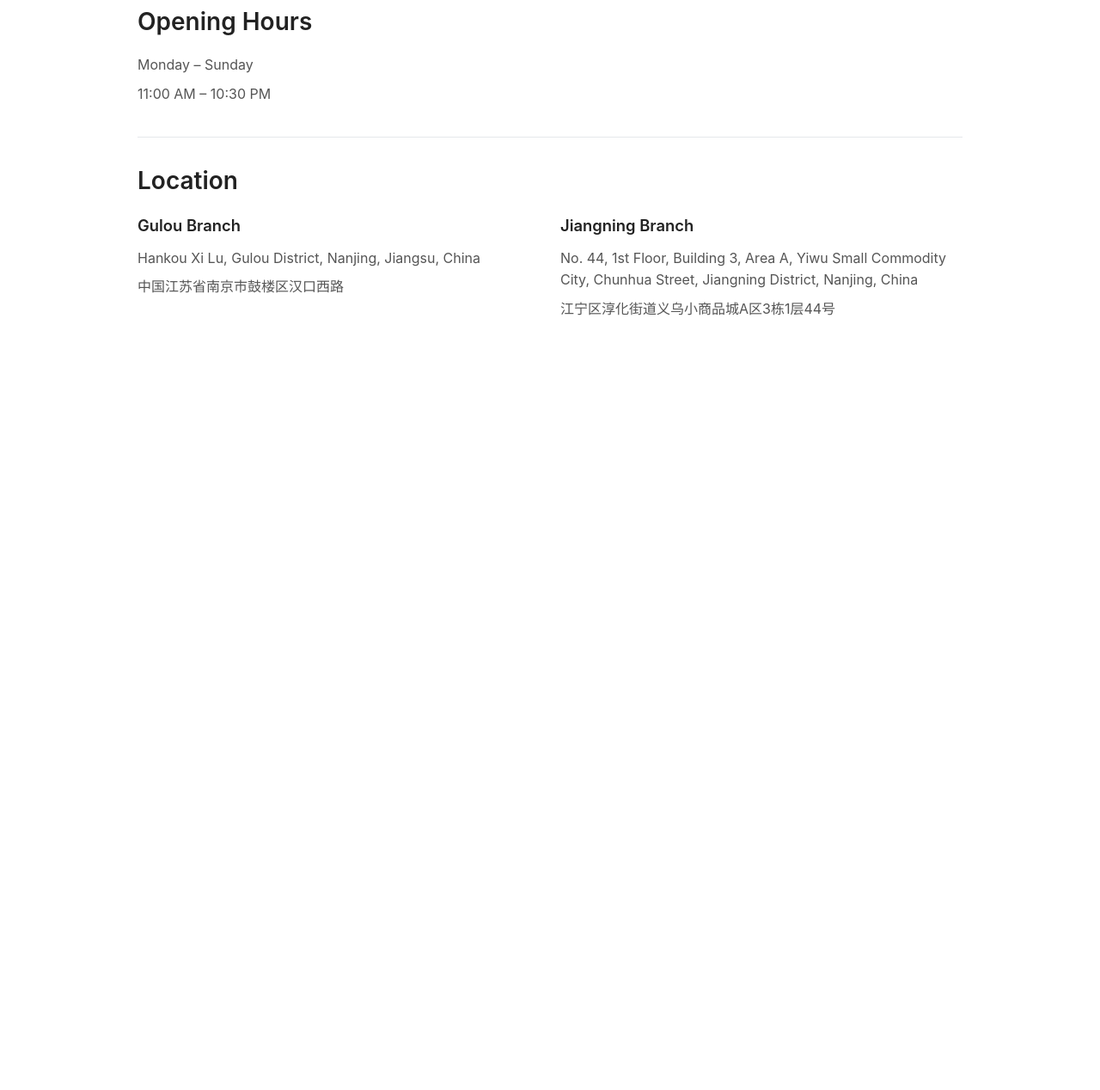
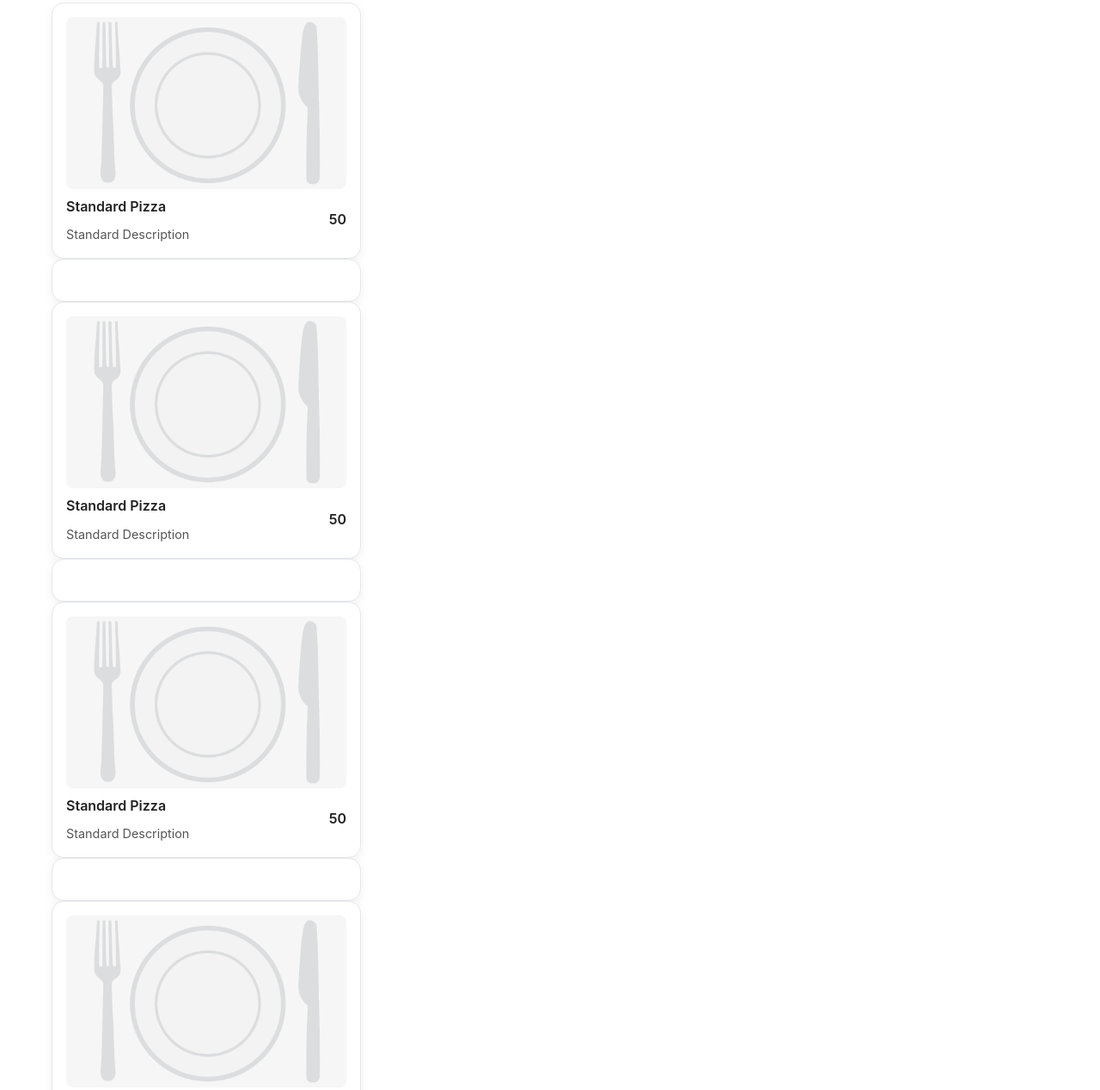
Before and after one commit to xjken/TOP-RestaurantPage, a website built with webpack: page src/template.html in a window 1280 px wide. Shown: the part 705-1973 px from the top of the page at 86% size. Before the commit the page ends 1146 px from the top, so only its background shows below. Built offline with nearby package versions, Linux system fonts and the light colour scheme.

Commit message:
created template for menu page

```diff
--- a/src/style.css
+++ b/src/style.css
@@ -142,3 +142,65 @@
         grid-template-columns: 1fr;
     }
 }
+
+#content.menu {
+    max-width: 1200px;
+    margin: 0 auto;
+    padding: 60px 20px;
+}
+
+#content.menu h2 {
+    font-size: 2rem;
+    font-weight: 600;
+    margin-bottom: 32px;
+    text-align: center;
+}
+
+.menu-container {
+    display: grid;
+    grid-template-columns: repeat(auto-fit, minmax(360px, 1fr));
+    justify-content: center;
+    gap: 12px;
+}
+
+.menu-card {
+    width: 360px;
+    display: grid;
+    grid-template-columns: 4fr 1fr;
+    grid-template-rows: auto auto auto;
+    padding: 16px;
+    border: 1px solid #e5e7eb;
+    border-radius: 14px;
+    background-color: #ffffff;
+    box-shadow: 0 4px 12px rgba(0,0,0,0.06);
+    gap: 8px 12px;
+}
+
+.menu-card img {
+    width: 100%;
+    height: 200px;
+    object-fit: cover;
+    grid-column: 1 / span 2;
+    border-radius: 8px;
+}
+
+.menu-card .name {
+    grid-column: 1;
+    grid-row: 2;
+    font-weight: 600;
+}
+
+.menu-card .desc {
+    grid-column: 1;
+    grid-row: 3;
+    font-size: 0.9rem;
+    color: #555;
+}
+
+.menu-card .price {
+    grid-column: 2;
+    grid-row: 2 / span 2;
+    justify-self: end;
+    align-self: center;
+    font-weight: 600;
+}
--- a/src/template.html
+++ b/src/template.html
@@ -38,7 +38,26 @@
         </section>
     </div>
     <div id="content" class="menu">
-
+        <div class="menu-card">
+            <img src="img/000_menu_placeholder.png" alt="Food Image">
+            <p class="name">Standard Pizza</p> <p class="desc">Standard Description</p>
+            <p class="price">50</p> </div><div class="menu-card">
+        </div>
+        <div class="menu-card">
+            <img src="img/000_menu_placeholder.png" alt="Food Image">
+            <p class="name">Standard Pizza</p> <p class="desc">Standard Description</p>
+            <p class="price">50</p> </div><div class="menu-card">
+        </div>
+        <div class="menu-card">
+            <img src="img/000_menu_placeholder.png" alt="Food Image">
+            <p class="name">Standard Pizza</p> <p class="desc">Standard Description</p>
+            <p class="price">50</p> </div><div class="menu-card">
+        </div>
+        <div class="menu-card">
+            <img src="img/000_menu_placeholder.png" alt="Food Image">
+            <p class="name">Standard Pizza</p> <p class="desc">Standard Description</p>
+            <p class="price">50</p> </div><div class="menu-card">
+        </div>
     </div>
     <div id="content" class="about">
         <section class="hours">
```
